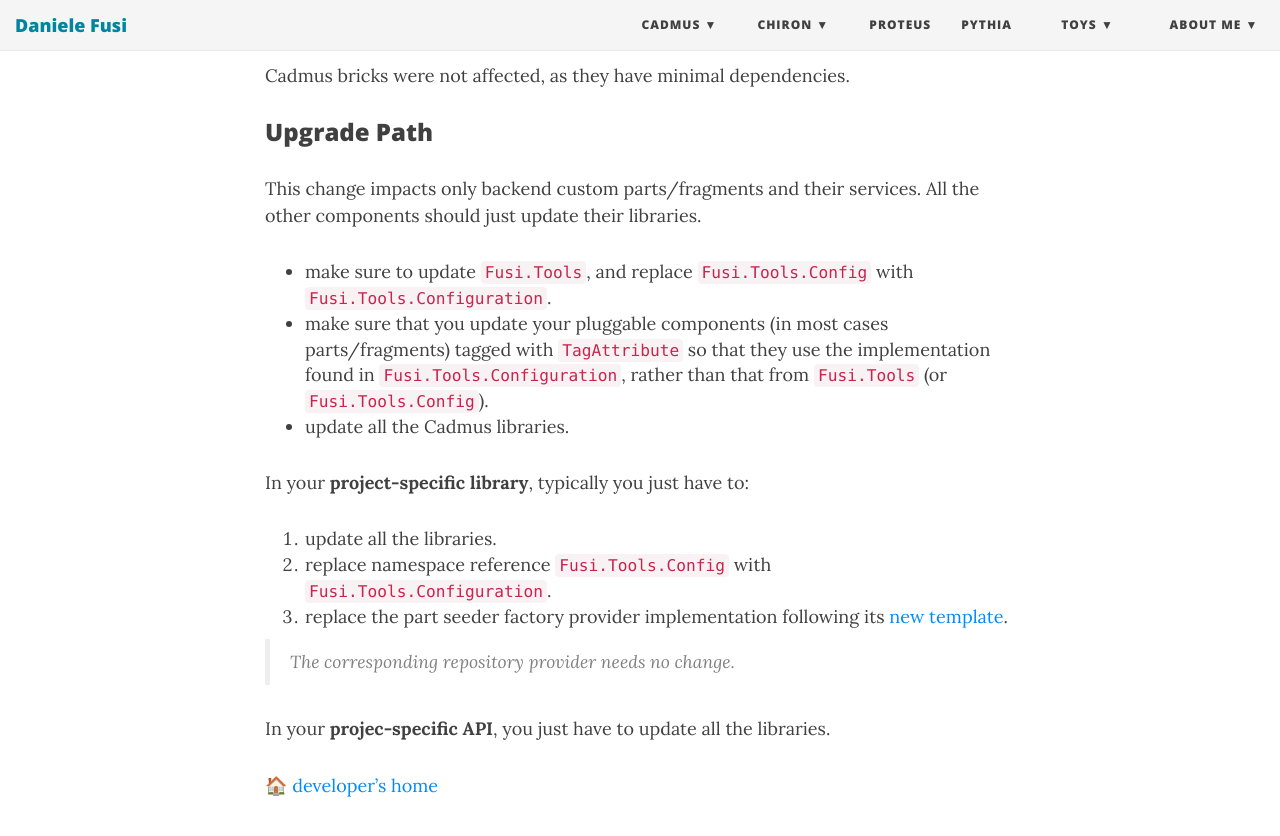
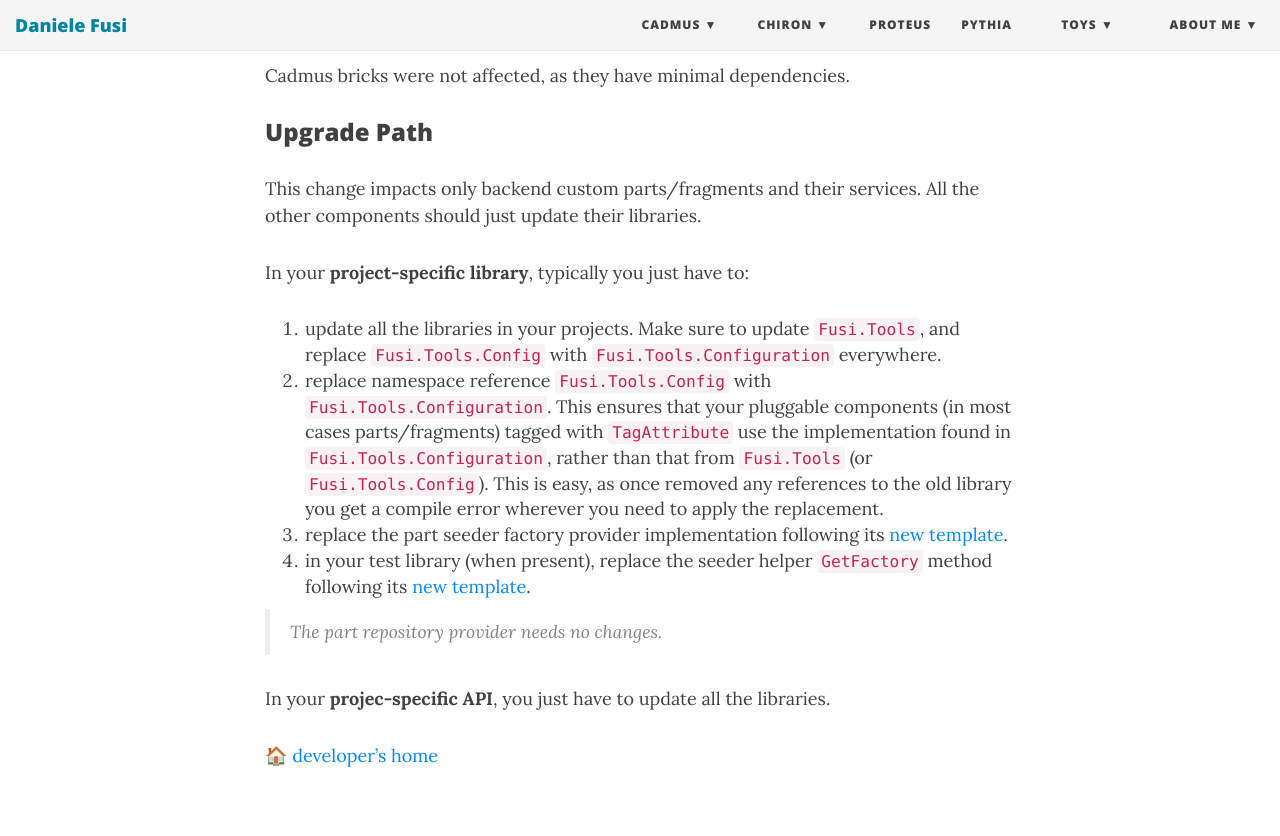
Before and after one commit to Myrmex/overview, a Jekyll site: the page built from cadmus/dev/history.md, in a window 1280 px wide and 900 px high, scrolled down 4898 px. Shown: the top 836 px of the window. Built offline with Jekyll 4.4.1, drawn with Linux system fonts in a browser that asks for light colours; nearby versions of some CDN libraries.

Commit message:
Update history.md

```diff
--- a/cadmus/dev/history.md
+++ b/cadmus/dev/history.md
@@ -166,17 +166,14 @@ Cadmus bricks were not affected, as they have minimal dependencies.
 
 This change impacts only backend custom parts/fragments and their services. All the other components should just update their libraries.
 
-- make sure to update `Fusi.Tools`, and replace `Fusi.Tools.Config` with `Fusi.Tools.Configuration`.
-- make sure that you update your pluggable components (in most cases parts/fragments) tagged with `TagAttribute` so that they use the implementation found in `Fusi.Tools.Configuration`, rather than that from `Fusi.Tools` (or `Fusi.Tools.Config`).
-- update all the Cadmus libraries.
-
 In your **project-specific library**, typically you just have to:
 
-1. update all the libraries.
-2. replace namespace reference `Fusi.Tools.Config` with `Fusi.Tools.Configuration`.
+1. update all the libraries in your projects. Make sure to update `Fusi.Tools`, and replace `Fusi.Tools.Config` with `Fusi.Tools.Configuration` everywhere.
+2. replace namespace reference `Fusi.Tools.Config` with `Fusi.Tools.Configuration`. This ensures that your pluggable components (in most cases parts/fragments) tagged with `TagAttribute` use the implementation found in `Fusi.Tools.Configuration`, rather than that from `Fusi.Tools` (or `Fusi.Tools.Config`). This is easy, as once removed any references to the old library you get a compile error wherever you need to apply the replacement.
 3. replace the part seeder factory provider implementation following its [new template](backend/services.md#part-seeder-factory-provider).
+4. in your test library (when present), replace the seeder helper `GetFactory` method following its [new template](backend/part-seeders.md#test-helper).
 
->The corresponding repository provider needs no change.
+>The part repository provider needs no changes.
 
 In your **projec-specific API**, you just have to update all the libraries.
 
```
